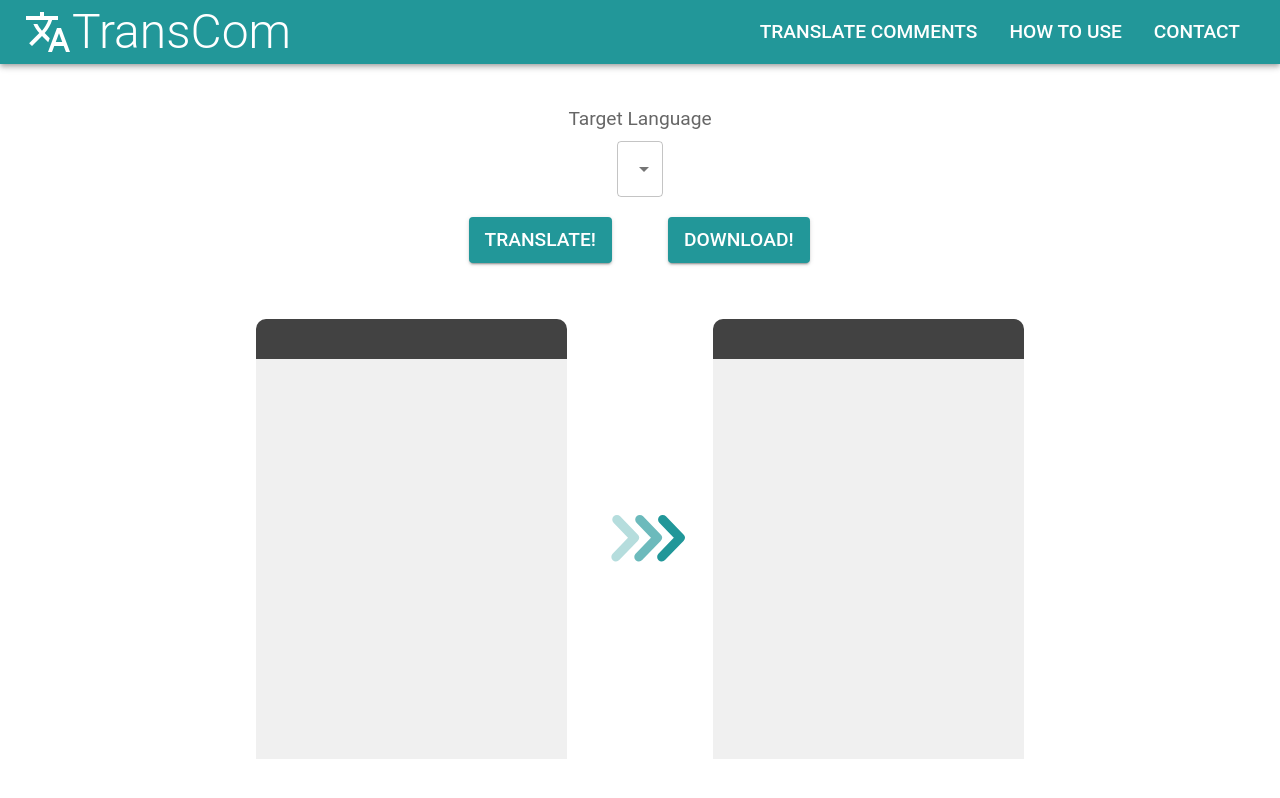
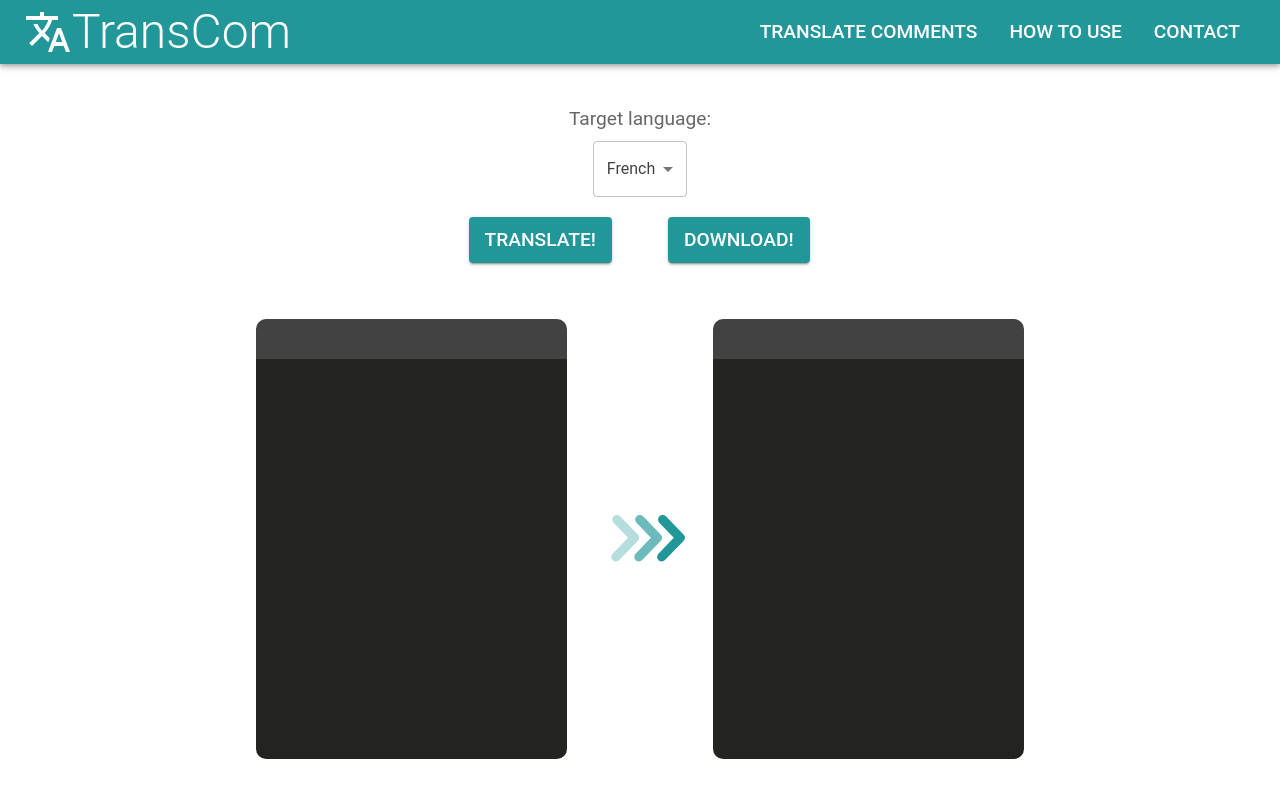
Before and after one commit to matinanadali/Transcom, a React (Create React App) app: page /translate in a window 1280 px wide. Built offline with nearby package versions, Linux system fonts and the light colour scheme; the HTML template or start-up script is replaced by a standard one.

Commit message:
added loading blur and fixed regex expression flags

```diff
--- a/src/Translate/source/SelectLang.js
+++ b/src/Translate/source/SelectLang.js
@@ -3,20 +3,20 @@ import { Select, MenuItem, InputLabel} from '@mui/material';
 import data from '../../data/data.json';
 import '../styles/SelectLang.css';
 
-const SelectLang = ({ lang, label, setLang }) => {
+const SelectLang = ({ lang,setLang }) => {
   const handleChange = (event) => {
     setLang(event.target.value);
   }
     return (
         <div className="SelectLang">
-  <InputLabel sx={{"font-size": "1.2rem", "margin-bottom": "0.5rem"}}>{label}</InputLabel>
+  <InputLabel sx={{"font-size": "1.2rem", "margin-bottom": "0.5rem"}}>Target language:</InputLabel>
   <Select
     value={lang}
-    label={label}
+    label="Target Language:"
     onChange={handleChange}
     sx={{"padding":"0rem"}}
   >
-   {data[(label==="Source Language") ? 'supported-source-languages' : 'supported-target-languages'].map((language) =>
+   {data['supported-target-languages'].map((language) =>
       <MenuItem value={language.code}>{language.name}</MenuItem>)}
   </Select>
 
--- a/src/Translate/source/translateComments.js
+++ b/src/Translate/source/translateComments.js
@@ -31,20 +31,32 @@ const translateText = async (text, targetLang) => {
 };
 
 const extractComments = (code, regex) => {
+    console.log("Start extracting comments");
+
+    // Use a Set to avoid duplicate comments if necessary
     const comments = [];
     let match;
 
+    // Make sure the regex has the global flag to find all matches
     while ((match = regex.exec(code)) !== null) {
         comments.push(match[0]);
+        // Move the regex lastIndex to the end of the current match
+        // This is important to avoid infinite loops with the global flag
+        if (regex.lastIndex === match.index) {
+            regex.lastIndex++;
+        }
     }
 
+    console.log("Extracted comments");
     return comments;
 };
+
 
 const replaceComments = (code, commentTranslations, regex) => {
     let i = 0;
     // Ensure the regex object has the global flag for replacement
     const globalRegex = new RegExp(regex.source, 'g');
+    console.log("replaced comments");
     return code.replace(globalRegex, (match) => commentTranslations[i++] || match);
 };
 
--- a/src/data/data.json
+++ b/src/data/data.json
@@ -6,19 +6,23 @@
         },
         {
             "fileExtension": ".js",
-            "commentRegex": "//.*|/\\*[^*]*\\*+(?:[^/*][^*]*\\*+)*/"
+            "commentRegex": "//.*|/\\*[^*]*\\*+(?:[^/*][^*]*\\*+)*/g"
+        },
+        {
+            "fileExtension": ".c",
+            "commentRegex": "//.*|/\\*(?:[^*]|\\*+[^/*])\\*+/g"
         },
         {
             "fileExtension": ".java",
-            "commentRegex": "//.*|/\\*[^*]*\\*+(?:[^/*][^*]*\\*+)*/"
+            "commentRegex": "//.*|/\\*[^*]*\\*+(?:[^/*][^*]*\\*+)*/g"
         },
         {
             "fileExtension": ".cpp",
-            "commentRegex": "//.*|/\\*[^*]*\\*+(?:[^/*][^*]*\\*+)*/"
+            "commentRegex": "//.*|/\\*[^*]*\\*+(?:[^/*][^*]*\\*+)*/g"
         },
         {
             "fileExtension": ".cs",
-            "commentRegex": "//.*|/\\*[^*]*\\*+(?:[^/*][^*]*\\*+)*/|<!--.*?-->"
+            "commentRegex": "//.*|/\\*[^*]*\\*+(?:[^/*][^*]*\\*+)*/g|<!--.*?-->"
         },
         {
             "fileExtension": ".rb",
@@ -26,7 +30,7 @@
         },
         {
             "fileExtension": ".php",
-            "commentRegex": "//.*|/\\*[^*]*\\*+(?:[^/*][^*]*\\*+)*/|#.*"
+            "commentRegex": "//.*|/\\*[^*]*\\*+(?:[^/*][^*]*\\*+)*/g|#.*"
         },
         {
             "fileExtension": ".html",
@@ -34,19 +38,19 @@
         },
         {
             "fileExtension": ".css",
-            "commentRegex": "/\\*[^*]*\\*+(?:[^/*][^*]*\\*+)*/"
+            "commentRegex": "/\\*[^*]*\\*+(?:[^/*][^*]*\\*+)*/g"
         },
         {
             "fileExtension": ".sql",
-            "commentRegex": "--.*|/\\*[^*]*\\*+(?:[^/*][^*]*\\*+)*/"
+            "commentRegex": "--.*|/\\*[^*]*\\*+(?:[^/*][^*]*\\*+)*/g"
         },
         {
             "fileExtension": ".swift",
-            "commentRegex": "//.*|/\\*[^*]*\\*+(?:[^/*][^*]*\\*+)*/"
+            "commentRegex": "//.*|/\\*[^*]*\\*+(?:[^/*][^*]*\\*+)*/g"
         },
         {
             "fileExtension": ".kt",
-            "commentRegex": "//.*|/\\*[^*]*\\*+(?:[^/*][^*]*\\*+)*/"
+            "commentRegex": "//.*|/\\*[^*]*\\*+(?:[^/*][^*]*\\*+)*/g"
         },
         {
             "fileExtension": ".r",
@@ -58,7 +62,7 @@
         },
         {
             "fileExtension": ".go",
-            "commentRegex": "//.*|/\\*[^*]*\\*+(?:[^/*][^*]*\\*+)*/"
+            "commentRegex": "//.*|/\\*[^*]*\\*+(?:[^/*][^*]*\\*+)*/g"
         }
     ],
 
--- a/src/pages/source/Translate.js
+++ b/src/pages/source/Translate.js
@@ -7,9 +7,11 @@ import arrows from '../../gifs/arrows.json';
 import Lottie from "react-lottie";
 import { translateComments } from '../../Translate/source/translateComments';
 import SelectLang from '../../Translate/source/SelectLang';
-import { Button } from '@mui/material';
+import { Button, Skeleton } from '@mui/material';
 import DownloadButton from "../../Translate/source/DownloadButton";
 import data from "../../data/data.json";
+import { monokaiSublime } from 'react-syntax-highlighter/dist/esm/styles/hljs';
+
 
 const defaultOptions = {
     loop: true,
@@ -23,13 +25,15 @@ const defaultOptions = {
 const Translate = () => {
     const { file } = useContext(ContentContext);
     const [translatedFile, setTranslatedFile] = useState({name:"", content:"", extension:""});
-    const [targetLang, setTargetLang] = useState('EN');
+    const [targetLang, setTargetLang] = useState('FR');
+    const [loading, setLoading] = useState(false);
 
     const onTargetLangChange = (newTargetLang) => {
         setTargetLang(newTargetLang);
     }
 
     const onTranslateButtonClick = async () => {
+        setLoading(true);
         try {
             const fileName = file.name.split('.').shift() + '_' + data['supported-target-languages'].find((lang) => lang.code === targetLang).name;
             const translated = await translateComments(file.content, targetLang, file.extension);
@@ -38,6 +42,7 @@ const Translate = () => {
             console.error('Error fetching translated comments:', error);
             setTranslatedFile(file); // Fallback to original if an error occurs
         }
+        setLoading(false);
     };
 
     return (
@@ -46,7 +51,7 @@ const Translate = () => {
         <Grid container className="langSelectContainer" rowSpacing={0} columnSpacing={5}>
 
         <Grid className="langSelect" item size={{ xs: 12, md: 12, lg: 12}}>
-        <SelectLang lang={targetLang} label="Target Language" setLang={onTargetLangChange} />
+        <SelectLang lang={targetLang} setLang={onTargetLangChange} />
         </Grid>
         <Grid className="translateButton button" item size={{ xs: 12, md: 12, lg:6}}>
         <Button variant="contained" onClick={onTranslateButtonClick}>Translate!</Button>
@@ -65,8 +70,9 @@ const Translate = () => {
 
         <Grid size={{ xs: 12, md: 12, lg: 5}}>
           <div className="fileName">{file.name}</div>
-          <SyntaxHighlighter className="codeBox">
+          <SyntaxHighlighter language="python" style={monokaiSublime} className="codeBox">
             {file.content}
+
           </SyntaxHighlighter>
         </Grid>
         <Grid size={{ xs: 0, md: 0, lg: 2}}>
@@ -74,10 +80,20 @@ const Translate = () => {
         </Grid>
 
         <Grid size={{ xs: 12, md: 12, lg: 5}}>
-        <div className="fileName">{translatedFile.name}</div>
-        <SyntaxHighlighter  className="codeBox">
-            {translatedFile.content}
-          </SyntaxHighlighter>
+        <div className="fileName">{translatedFile.name + translatedFile.extension}</div>
+        {
+          (loading) ? (
+            <Skeleton animation="wave" variant="rectangular" sx={{ bgcolor: "#e0e0e0", height: '50vh', width: '100%' }}>
+              <SyntaxHighlighter  style={monokaiSublime} id="translatedCode" className="codeBox">
+                {translatedFile.content}
+              </SyntaxHighlighter>
+            </Skeleton>
+          ) : (
+            <SyntaxHighlighter  style={monokaiSublime} id="translatedCode" className="codeBox">
+                {translatedFile.content}
+              </SyntaxHighlighter>
+          )
+        }
         </Grid>
 
       </Grid>
--- a/src/pages/styles/Translate.css
+++ b/src/pages/styles/Translate.css
@@ -12,6 +12,7 @@
     width: 100%;
     font-size: 0.8rem;
     margin: 0;
+    border-radius: 0 0 10px 10px;
 }
 
 .codeBoxContainer {
```
